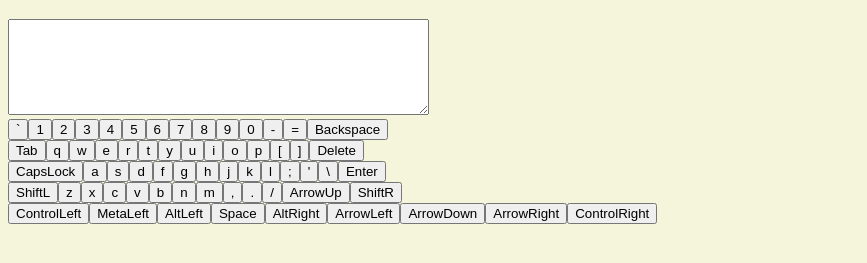
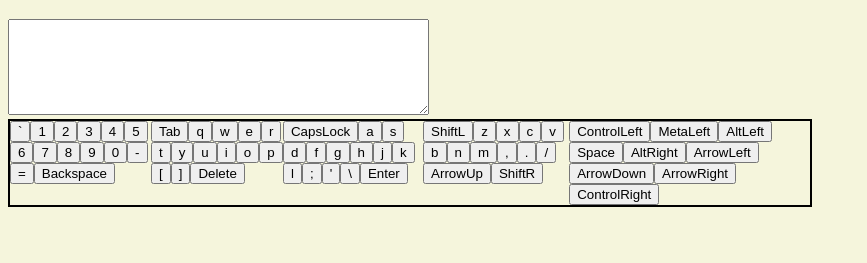
Before and after one commit to SoloSoft2000/virtual-keyboard, a website with bundled scripts: page index.html in a window 1280 px wide. Shown: the part 61-324 px from the top of the page, without its empty margins (0-867 px from the left). Built offline with nearby package versions, Linux system fonts and the light colour scheme.

Commit message:
feat: start with scss for keyboard

```diff
--- a/styles/scss/style.scss
+++ b/styles/scss/style.scss
@@ -5,3 +5,10 @@ body {
 h1 {
     color: blue;
 }
+
+.keyboard {
+    display: flex;
+    justify-content: space-between;
+    width: 800px;
+    border: 2px solid black;
+}
```
Also changed, not shown: styles/style.css, 1 other file.
